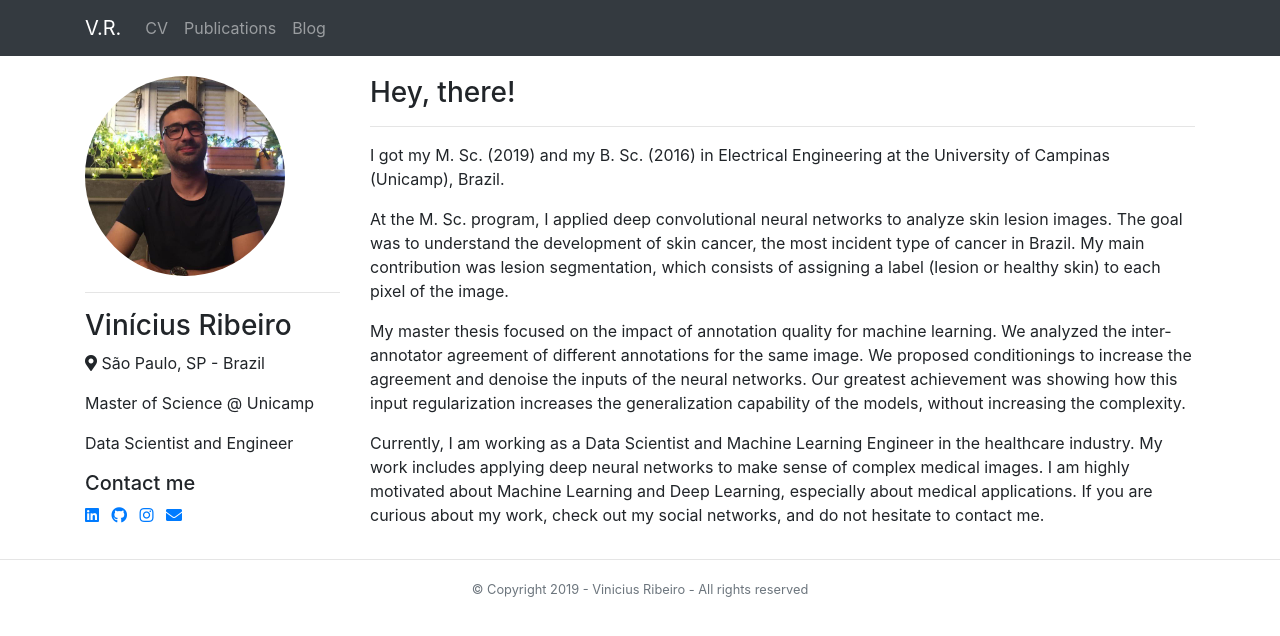
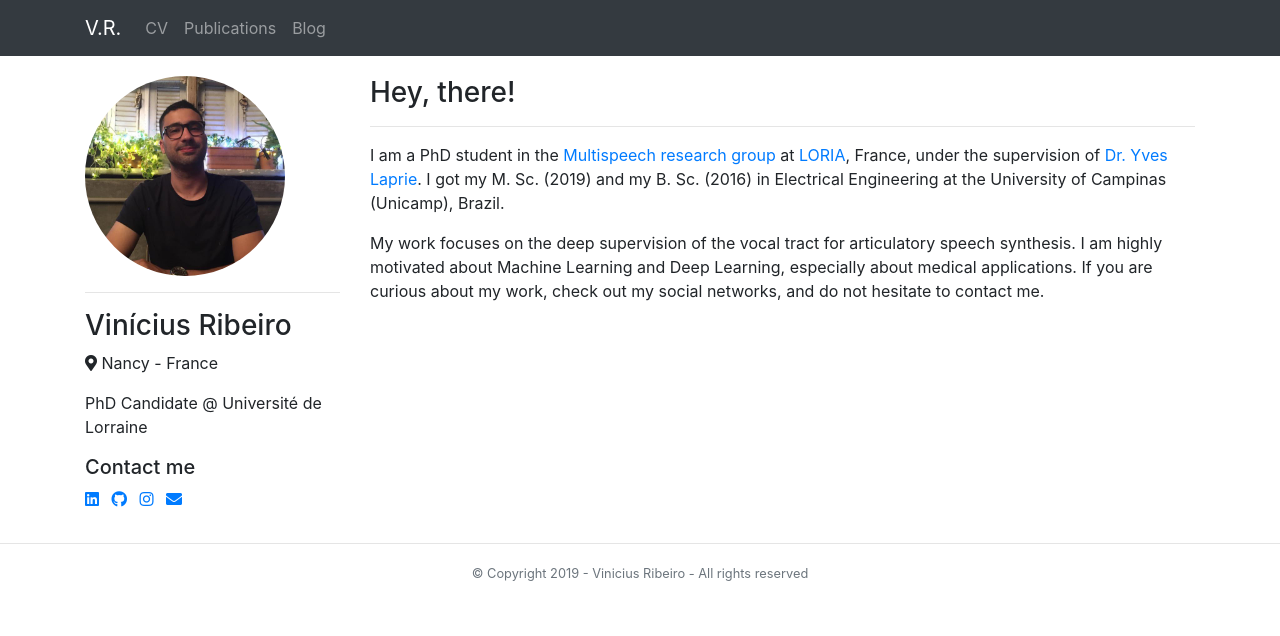
Before and after one commit to vribeiro1/vribeiro1.github.io, a Jekyll site: the page built from index.md, in a window 1280 px wide. Shown: the top 636 px of the page. Built offline with Jekyll 4.4.1, drawn with Linux system fonts in a browser that asks for light colours; nearby versions of some CDN libraries.

Commit message:
Update website with PhD information

```diff
--- a/_layouts/home.html
+++ b/_layouts/home.html
@@ -7,10 +7,9 @@ layout: default
         <img src="img/profile.jpeg" style="border-radius: 100%;" width="200">
         <hr>
         <h3>Vinícius Ribeiro</h3>
-        <p><i class="fas fa-map-marker-alt"></i> São Paulo, SP - Brazil</p>
+        <p><i class="fas fa-map-marker-alt"></i> Nancy - France</p>
 
-        <p>Master of Science @ Unicamp</p>
-        <p>Data Scientist and Engineer</p>
+        <p>PhD Candidate @ Université de Lorraine</p>
 
         <h5>Contact me</h5>
         <ul class="list-inline">
@@ -25,17 +24,13 @@ layout: default
         <h3>Hey, there!</h3>
         <hr>
         <p>
+            I am a PhD student in the <a href="https://team.inria.fr/multispeech/">Multispeech research group</a> at <a href="https://www.loria.fr/en/">LORIA</a>, France, under the supervision of <a href="https://members.loria.fr/YLaprie/">Dr. Yves Laprie</a>.
             I got my M. Sc. (2019) and my B. Sc. (2016) in Electrical Engineering at the University of Campinas (Unicamp), Brazil.
         </p>
+
         <p>
-            At the M. Sc. program, I applied deep convolutional neural networks to analyze skin lesion images. The goal was to understand the development of skin cancer, the most incident type of cancer in Brazil. My main contribution was lesion segmentation, which consists of assigning a label (lesion or healthy skin) to each pixel of the image.
-        </p>
-        <p>
-            My master thesis focused on the impact of annotation quality for machine learning. We analyzed the inter-annotator agreement of different annotations for the same image. We proposed conditionings to increase the agreement and denoise the inputs of the neural networks. Our greatest achievement was showing how this input regularization increases the generalization capability of the models, without increasing the complexity.
-        </p>
-        <p>
-            Currently, I am working as a Data Scientist and Machine Learning Engineer in the healthcare industry. My work includes applying deep neural networks to make sense of complex medical images.
-            I am highly motivated about Machine Learning and Deep Learning, especially about medical applications. If you are curious about my work, check out my social networks, and do not hesitate to contact me.
+            My work focuses on the deep supervision of the vocal tract for articulatory speech synthesis. I am highly motivated about Machine Learning and Deep Learning, especially about medical applications.
+            If you are curious about my work, check out my social networks, and do not hesitate to contact me.
         </p>
     </div>
 </div>
```
Also changed, not shown: _layouts/cv.html (+19 -5 lines).
